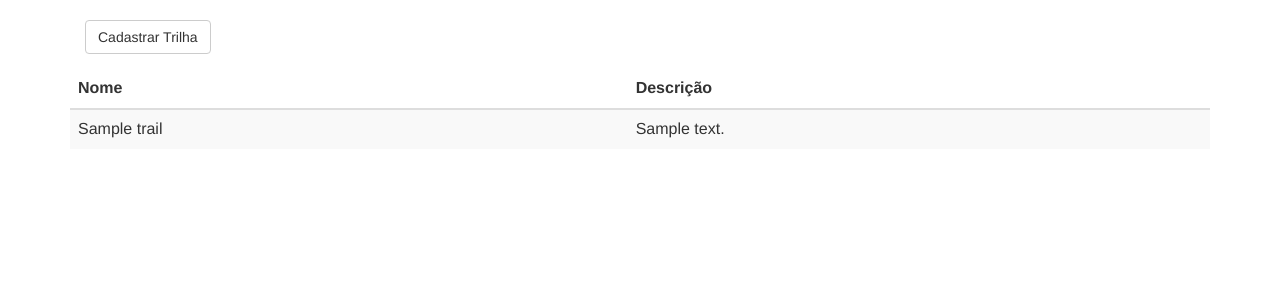
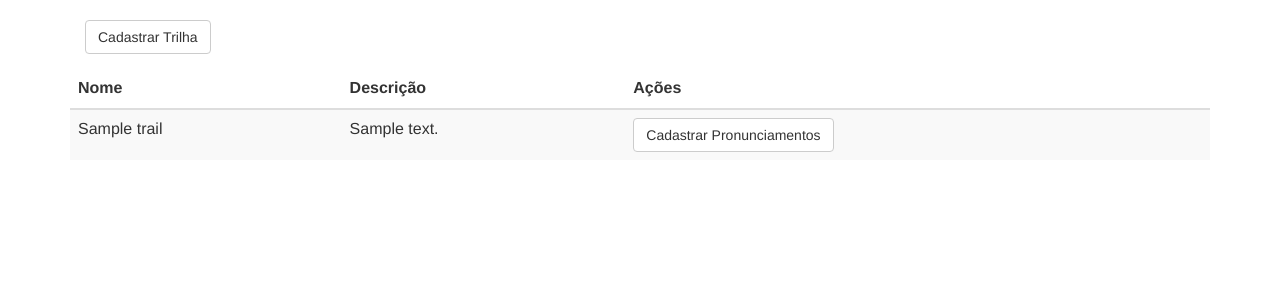
Before and after one commit to brendojn/hermes, a PHP site: page /tis-4/trails in a window 1280 px wide. Shown: the part 52-352 px from the top of the page. Run offline with PHP 8.4, Linux system fonts and the light colour scheme; the visitor is signed in with stand-in values (Sample User, id 1); tables that the repository leaves empty hold one stand-in row (values such as "Sample post").

Commit message:
Iniciando pronunciamentos

```diff
--- a/views/trail.php
+++ b/views/trail.php
@@ -22,6 +22,7 @@ if (empty($_SESSION['logged'])) {
     <tr>
         <th>Nome</th>
         <th>Descrição</th>
+        <th>Ações</th>
     </tr>
     </thead>
     <?php
@@ -30,6 +31,10 @@ if (empty($_SESSION['logged'])) {
         <tr>
             <td><?php echo $trail['name_trail']; ?></td>
             <td><?php echo $trail['description']; ?></td>
+            <td>
+                <a href="<?php echo BASE_URL; ?>pronouncement/add/<?php echo $trail['id']; ?>"
+                   class="btn btn-default">Cadastrar Pronunciamentos</a>
+            </td>
         </tr>
     <?php endforeach; ?>
 </table>
```
